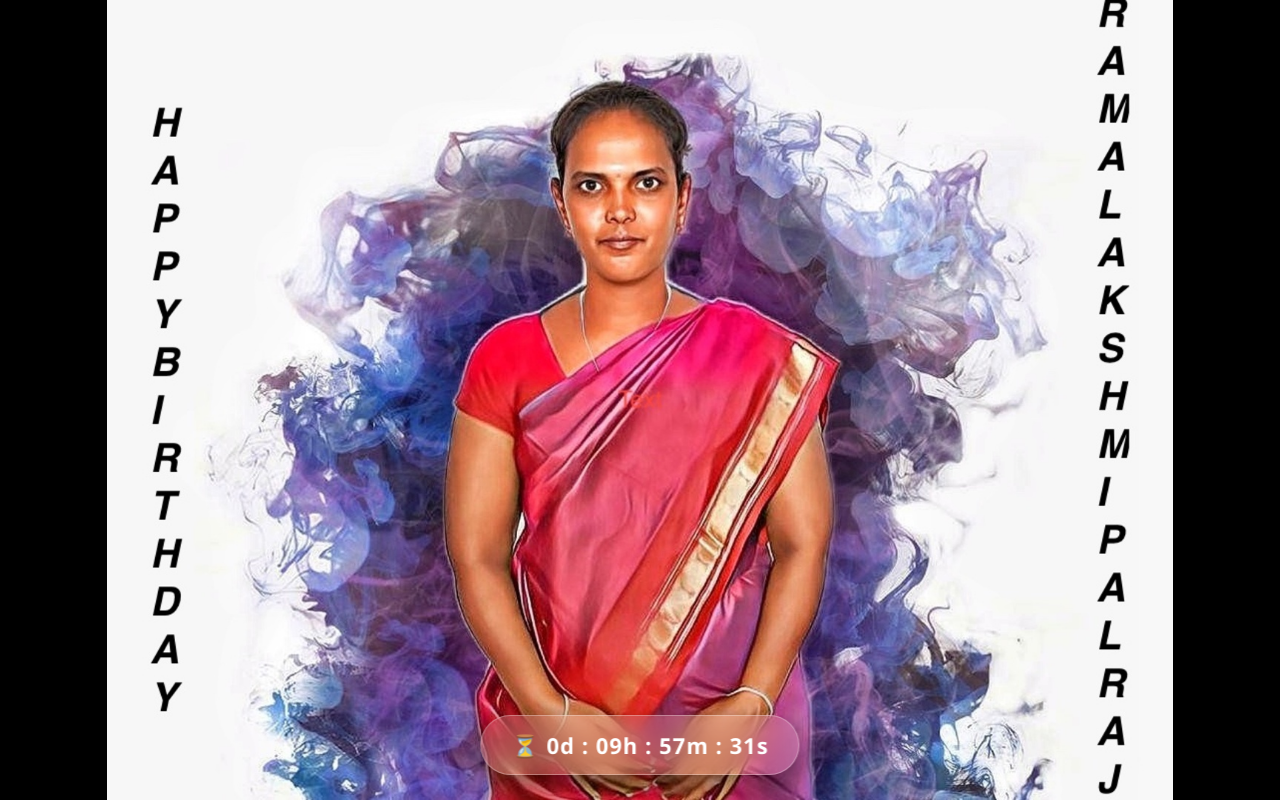
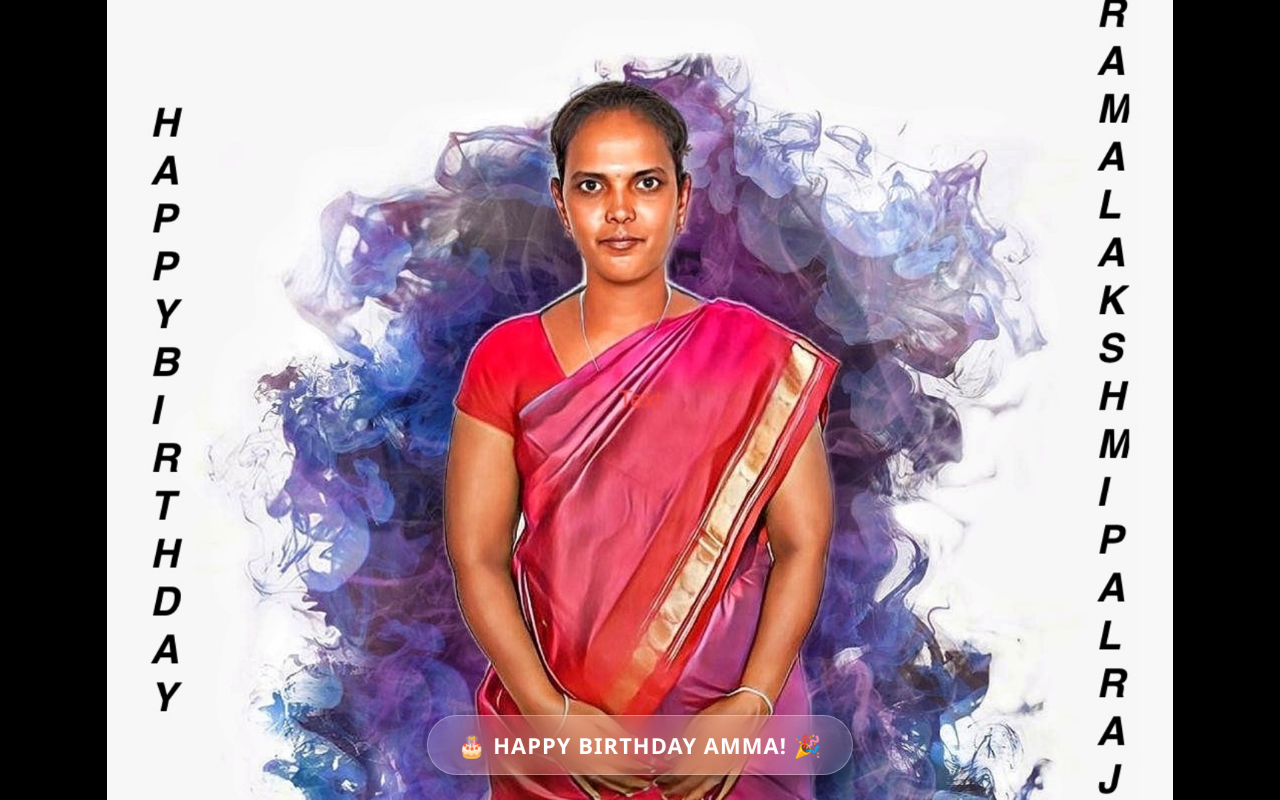
Before and after one commit to UDHAIYAKUMAR/amma-birthday, a plain HTML site: page index.html in a window 1280 px wide. Drawn offline with Linux system fonts and the light colour scheme.

Commit message:
Update index.html

```diff
--- a/index.html
+++ b/index.html
@@ -179,7 +179,7 @@ body {
 
 const target =
     new Date(
-        "2026-09-28T18:00:00+05:30"
+        "2026-09-28T08:00:00+05:30"
     ).getTime();
 
 
```
